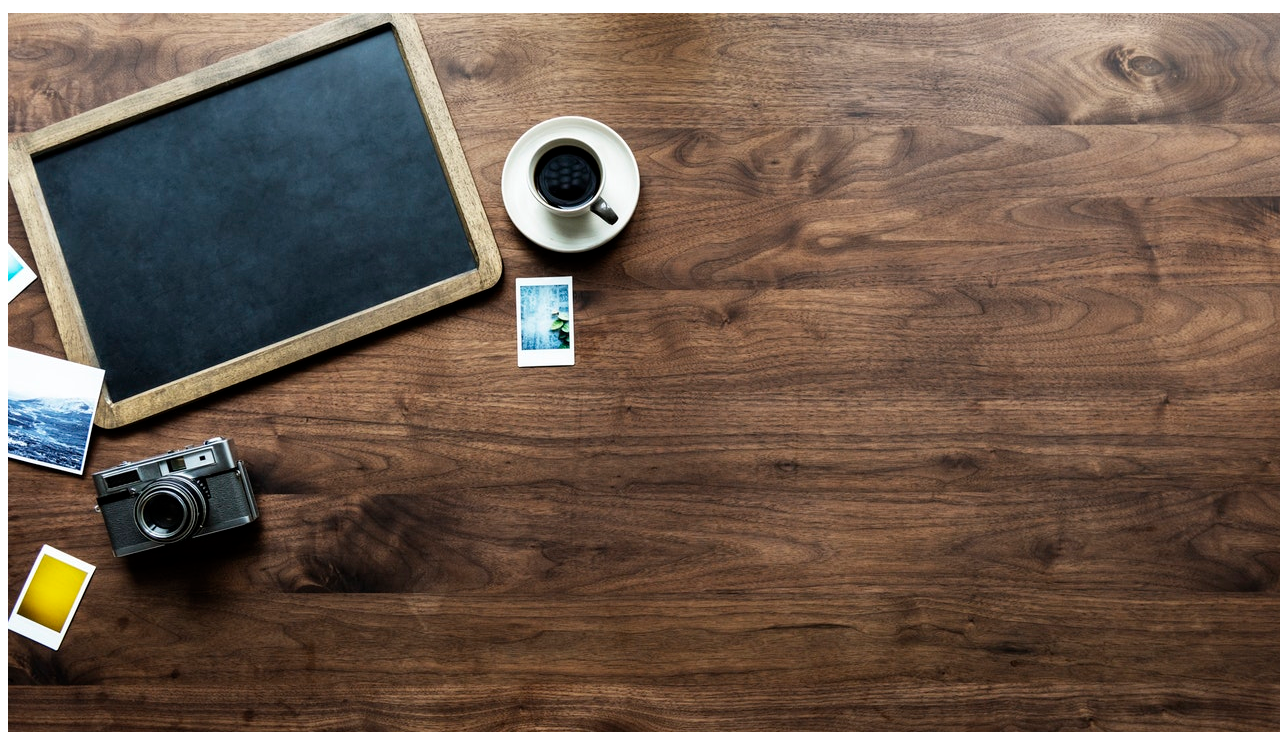
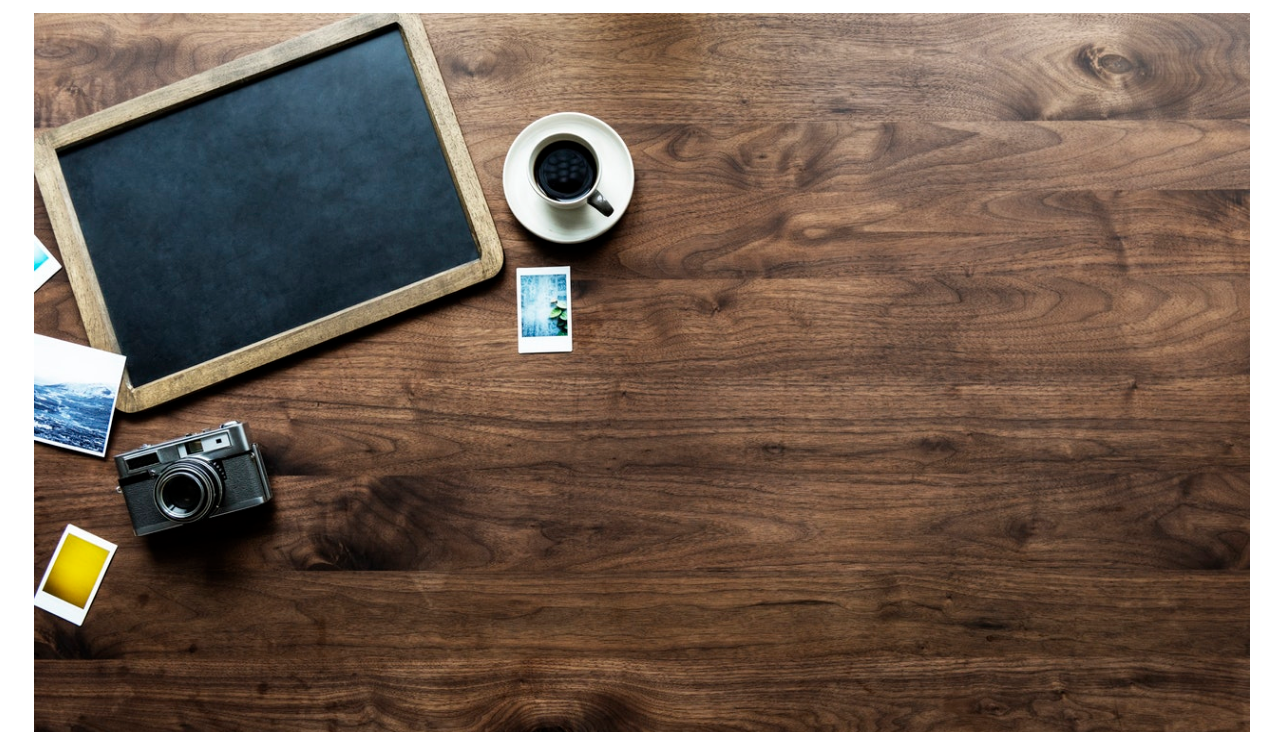
Before and after one commit to Akul456/learning-website, a plain HTML site: page index.html in a window 1280 px wide. Shown: the part 68-800 px from the top of the page. Drawn offline with Linux system fonts and the light colour scheme.

Commit message:
Update style.css

```diff
--- a/style.css
+++ b/style.css
@@ -24,7 +24,7 @@ ul{
     margin-right: 2rem;
 
 }
-img[src="images/lap.jpeg"]{
+img[src="lap.jpeg"]{
     height:100vh;
     width: 95vw;
     margin-left: 2vw;
```
